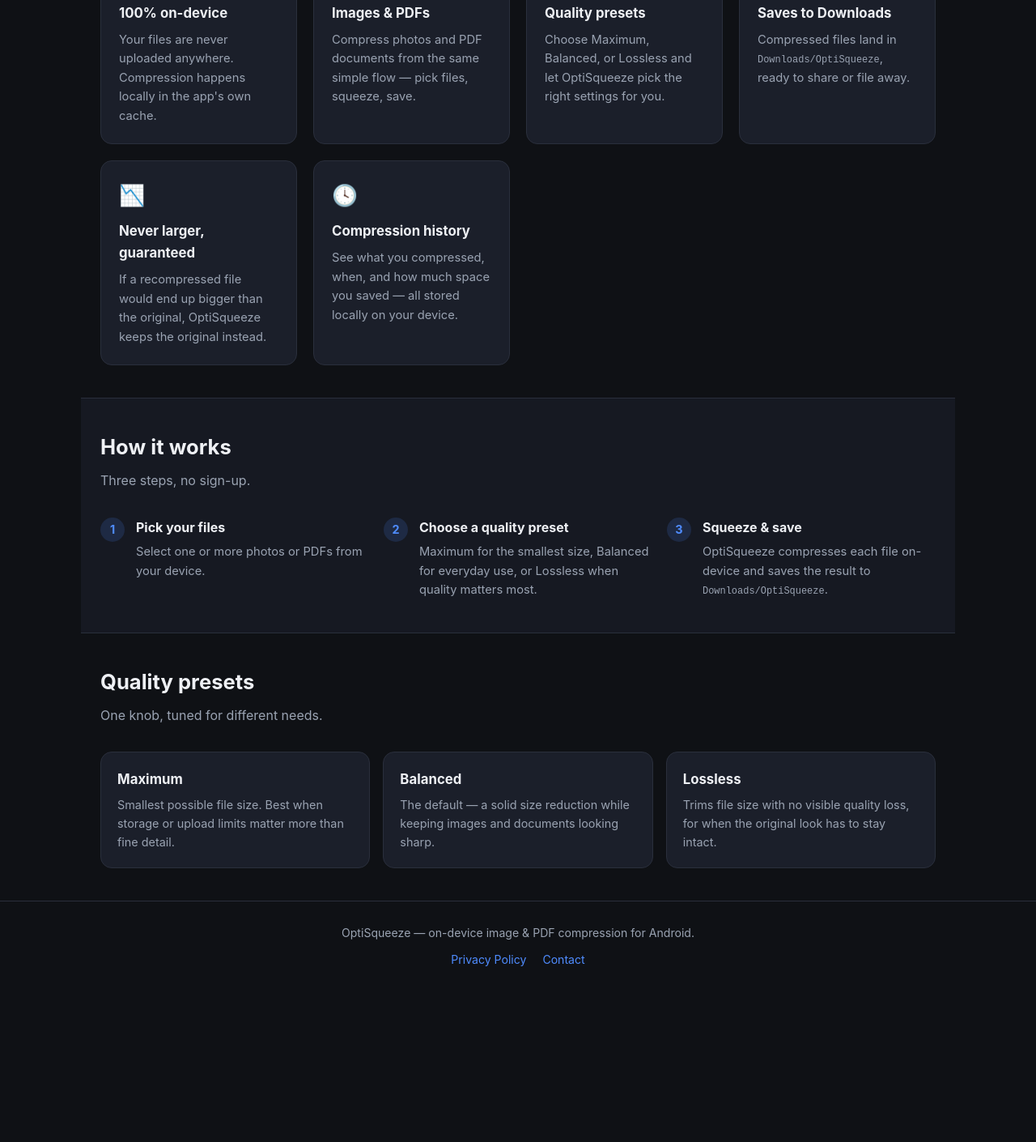
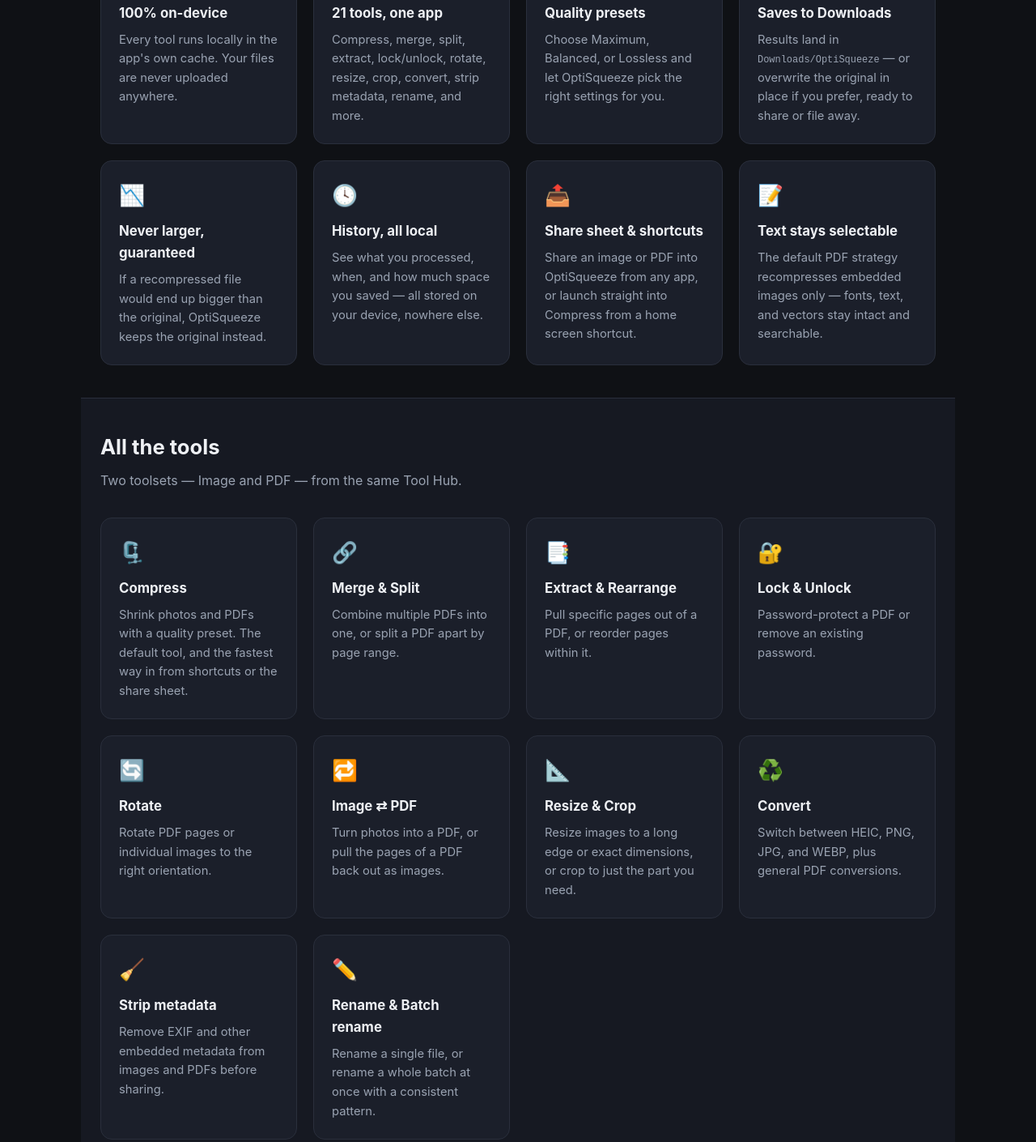
Before and after one commit to trongit203/opti-squeeze-assets, a plain HTML site: page index.html in a window 1280 px wide. Shown: the part 758-2168 px from the top of the page at 81% size. Before the commit the page ends 1995 px from the top, so only its background shows below. Drawn offline with Linux system fonts and the light colour scheme.

Commit message:
chore: revamp landingpage

```diff
--- a/index.html
+++ b/index.html
@@ -3,8 +3,8 @@
 <head>
 <meta charset="UTF-8" />
 <meta name="viewport" content="width=device-width, initial-scale=1.0" />
-<title>OptiSqueeze — Compress Images &amp; PDFs On-Device</title>
-<meta name="description" content="OptiSqueeze shrinks your photos and PDFs right on your phone — no uploads, no waiting on a server. Pick a quality preset, compress, and save straight to Downloads." />
+<title>OptiSqueeze — Compress, Convert &amp; Edit Images &amp; PDFs On-Device</title>
+<meta name="description" content="OptiSqueeze is a 21-tool image and PDF toolkit for Android that runs entirely on your phone — compress, merge, split, convert, crop, resize, lock, and more, with no uploads, no accounts, and no server. Save straight to Downloads." />
 <style>
   :root {
     --bg: #0f1115;
@@ -151,6 +151,7 @@
   </div>
   <nav class="links">
     <a href="#features">Features</a>
+    <a href="#tools">Tools</a>
     <a href="#how-it-works">How it works</a>
     <a href="privacy-policy.html">Privacy</a>
   </nav>
@@ -159,14 +160,14 @@
 <div class="hero">
   <div class="hero-copy">
     <span class="eyebrow">FOR ANDROID</span>
-    <h1>Shrink photos and PDFs without leaving your phone.</h1>
+    <h1>Your whole image &amp; PDF toolkit, without leaving your phone.</h1>
     <p class="lede">
-      OptiSqueeze compresses images and PDF files entirely on-device — pick a
-      quality preset, squeeze, and save straight to your Downloads folder.
-      No uploads, no accounts, no waiting on a server.
+      OptiSqueeze compresses, converts, merges, splits, and edits images and PDFs
+      entirely on-device — 21 tools in one app, all running locally in your
+      phone's own cache. No uploads, no accounts, no waiting on a server.
     </p>
     <div class="cta-row">
-      <a class="btn btn-primary" href="#how-it-works">See how it works</a>
+      <a class="btn btn-primary" href="#tools">Explore the tools</a>
       <a class="btn btn-ghost" href="privacy-policy.html">Privacy policy</a>
     </div>
   </div>
@@ -177,17 +178,17 @@
 
 <section id="features">
   <h2>Why OptiSqueeze</h2>
-  <p class="section-sub">Built to make files smaller without making you think about it.</p>
+  <p class="section-sub">One app for everyday image and PDF work, without making you think about it.</p>
   <div class="grid">
     <div class="card">
       <div class="icon">🔒</div>
       <h3>100% on-device</h3>
-      <p>Your files are never uploaded anywhere. Compression happens locally in the app's own cache.</p>
+      <p>Every tool runs locally in the app's own cache. Your files are never uploaded anywhere.</p>
     </div>
     <div class="card">
-      <div class="icon">🖼️</div>
-      <h3>Images &amp; PDFs</h3>
-      <p>Compress photos and PDF documents from the same simple flow — pick files, squeeze, save.</p>
+      <div class="icon">🧰</div>
+      <h3>21 tools, one app</h3>
+      <p>Compress, merge, split, extract, lock/unlock, rotate, resize, crop, convert, strip metadata, rename, and more.</p>
     </div>
     <div class="card">
       <div class="icon">🎛️</div>
@@ -197,7 +198,7 @@
     <div class="card">
       <div class="icon">📂</div>
       <h3>Saves to Downloads</h3>
-      <p>Compressed files land in <code>Downloads/OptiSqueeze</code>, ready to share or file away.</p>
+      <p>Results land in <code>Downloads/OptiSqueeze</code> — or overwrite the original in place if you prefer, ready to share or file away.</p>
     </div>
     <div class="card">
       <div class="icon">📉</div>
@@ -206,37 +207,104 @@
     </div>
     <div class="card">
       <div class="icon">🕓</div>
-      <h3>Compression history</h3>
-      <p>See what you compressed, when, and how much space you saved — all stored locally on your device.</p>
+      <h3>History, all local</h3>
+      <p>See what you processed, when, and how much space you saved — all stored on your device, nowhere else.</p>
+    </div>
+    <div class="card">
+      <div class="icon">📤</div>
+      <h3>Share sheet &amp; shortcuts</h3>
+      <p>Share an image or PDF into OptiSqueeze from any app, or launch straight into Compress from a home screen shortcut.</p>
+    </div>
+    <div class="card">
+      <div class="icon">📝</div>
+      <h3>Text stays selectable</h3>
+      <p>The default PDF strategy recompresses embedded images only — fonts, text, and vectors stay intact and searchable.</p>
     </div>
   </div>
 </section>
 
-<section id="how-it-works" class="alt">
+<section id="tools" class="alt">
+  <h2>All the tools</h2>
+  <p class="section-sub">Two toolsets — Image and PDF — from the same Tool Hub.</p>
+  <div class="grid">
+    <div class="card">
+      <div class="icon">🗜️</div>
+      <h3>Compress</h3>
+      <p>Shrink photos and PDFs with a quality preset. The default tool, and the fastest way in from shortcuts or the share sheet.</p>
+    </div>
+    <div class="card">
+      <div class="icon">🔗</div>
+      <h3>Merge &amp; Split</h3>
+      <p>Combine multiple PDFs into one, or split a PDF apart by page range.</p>
+    </div>
+    <div class="card">
+      <div class="icon">📑</div>
+      <h3>Extract &amp; Rearrange</h3>
+      <p>Pull specific pages out of a PDF, or reorder pages within it.</p>
+    </div>
+    <div class="card">
+      <div class="icon">🔐</div>
+      <h3>Lock &amp; Unlock</h3>
+      <p>Password-protect a PDF or remove an existing password.</p>
+    </div>
+    <div class="card">
+      <div class="icon">🔄</div>
+      <h3>Rotate</h3>
+      <p>Rotate PDF pages or individual images to the right orientation.</p>
+    </div>
+    <div class="card">
+      <div class="icon">🔁</div>
+      <h3>Image ⇄ PDF</h3>
+      <p>Turn photos into a PDF, or pull the pages of a PDF back out as images.</p>
+    </div>
+    <div class="card">
+      <div class="icon">📐</div>
+      <h3>Resize &amp; Crop</h3>
+      <p>Resize images to a long edge or exact dimensions, or crop to just the part you need.</p>
+    </div>
+    <div class="card">
+      <div class="icon">♻️</div>
+      <h3>Convert</h3>
+      <p>Switch between HEIC, PNG, JPG, and WEBP, plus general PDF conversions.</p>
+    </div>
+    <div class="card">
+      <div class="icon">🧹</div>
+      <h3>Strip metadata</h3>
+      <p>Remove EXIF and other embedded metadata from images and PDFs before sharing.</p>
+    </div>
+    <div class="card">
+      <div class="icon">✏️</div>
+      <h3>Rename &amp; Batch rename</h3>
+      <p>Rename a single file, or rename a whole batch at once with a consistent pattern.</p>
+    </div>
+  </div>
+</section>
+
+<section id="how-it-works">
   <h2>How it works</h2>
   <p class="section-sub">Three steps, no sign-up.</p>
   <div class="steps">
     <div class="step">
       <div class="num">1</div>
-      <h3>Pick your files</h3>
-      <p>Select one or more photos or PDFs from your device.</p>
+      <h3>Pick a tool and your files</h3>
+      <p>Open the Tool Hub, choose what you need — Compress, Merge, Resize, Convert, and 17 more — then select your photos or PDFs.</p>
     </div>
     <div class="step">
       <div class="num">2</div>
-      <h3>Choose a quality preset</h3>
-      <p>Maximum for the smallest size, Balanced for everyday use, or Lossless when quality matters most.</p>
+      <h3>Set the options</h3>
+      <p>Quality preset for compression, page range for split/extract, target format for convert — whatever that tool needs.</p>
     </div>
     <div class="step">
       <div class="num">3</div>
-      <h3>Squeeze &amp; save</h3>
-      <p>OptiSqueeze compresses each file on-device and saves the result to <code>Downloads/OptiSqueeze</code>.</p>
+      <h3>Run &amp; save</h3>
+      <p>OptiSqueeze processes each file on-device and saves the result to <code>Downloads/OptiSqueeze</code>, or replaces the original in place.</p>
     </div>
   </div>
 </section>
 
-<section>
+<section class="alt">
   <h2>Quality presets</h2>
-  <p class="section-sub">One knob, tuned for different needs.</p>
+  <p class="section-sub">One knob, tuned for different needs — used by Compress and everywhere else quality matters.</p>
   <div class="presets">
     <div class="preset">
       <h3>Maximum</h3>
@@ -254,7 +322,7 @@
 </section>
 
 <footer>
-  <div>OptiSqueeze — on-device image &amp; PDF compression for Android.</div>
+  <div>OptiSqueeze — on-device image &amp; PDF toolkit for Android.</div>
   <div style="margin-top: 10px;">
     <a href="privacy-policy.html">Privacy Policy</a>
     <a href="mailto:apollo102102@gmail.com">Contact</a>
```
Also changed, not shown: playstore-icon.png, 1 other file.
